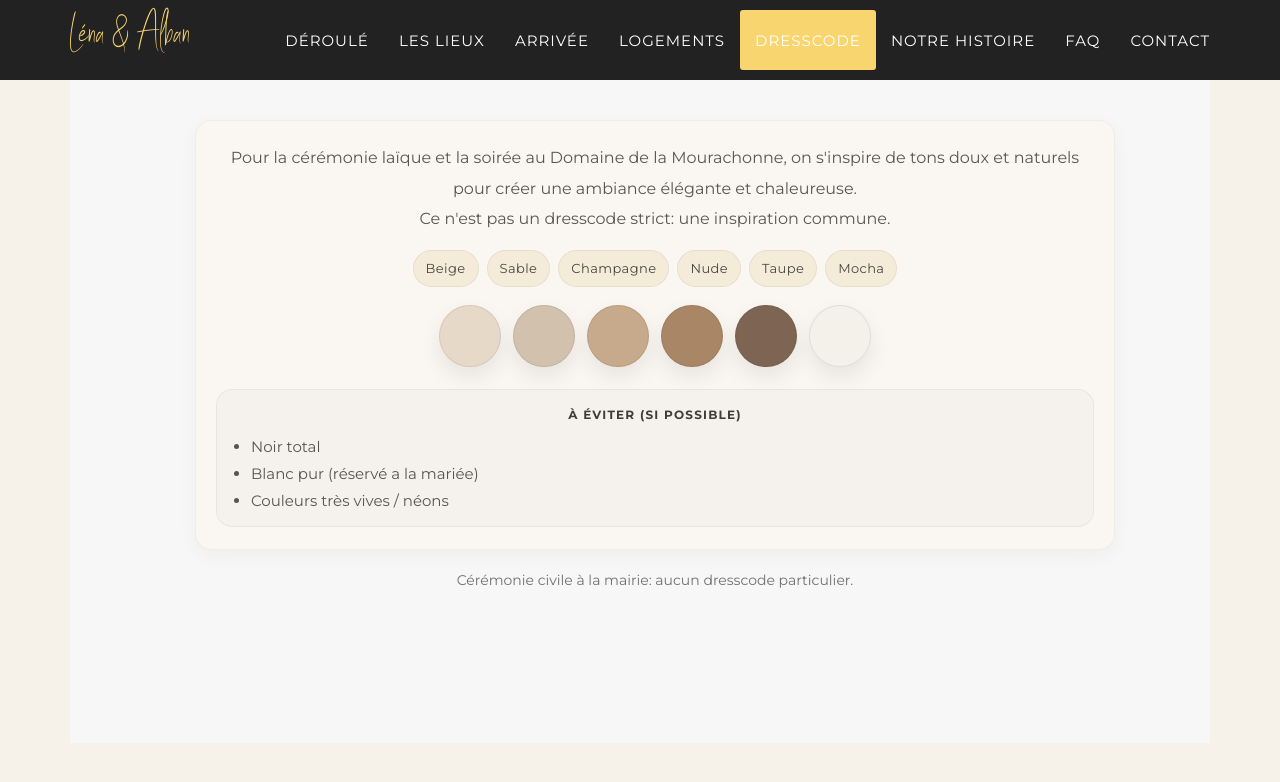
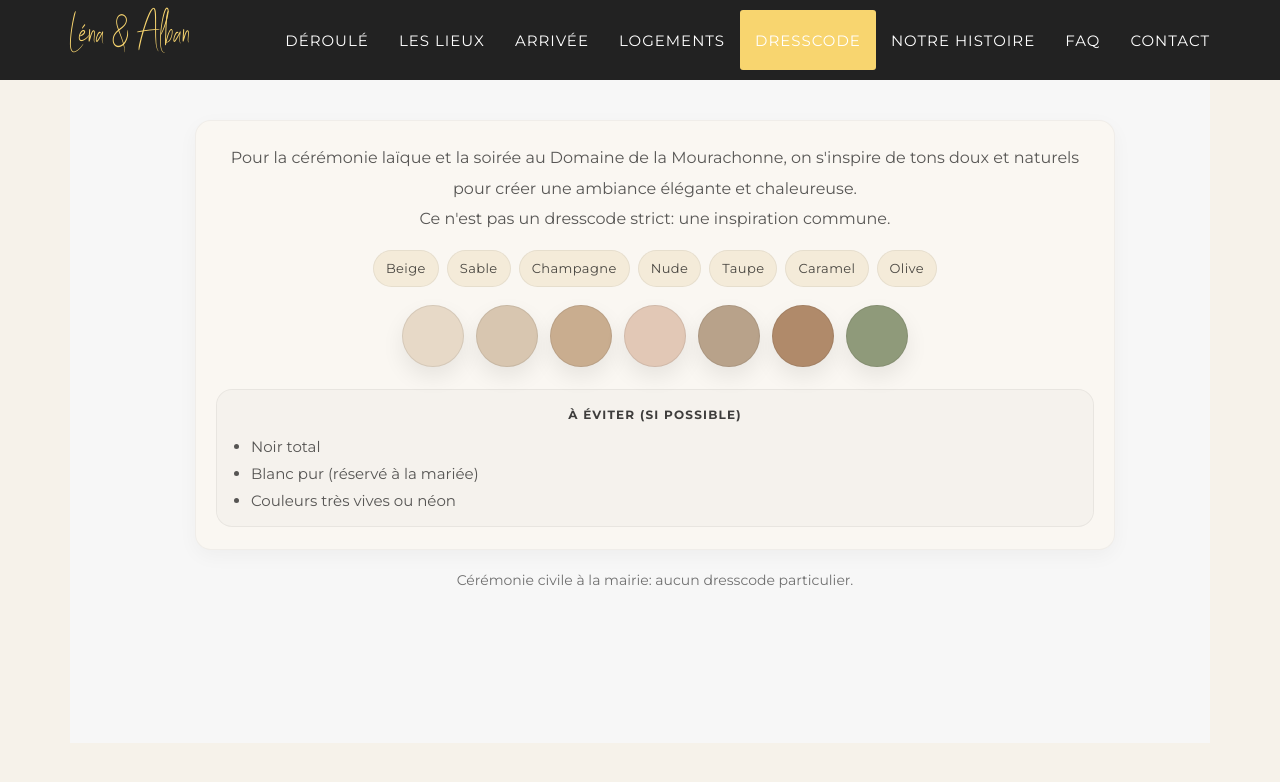
Before and after one commit to LenaAlban/lena-alban-wedding, a Jekyll site: the page built from _fr_pages/index.html, in a window 1280 px wide and 900 px high, scrolled down 5593 px. Shown: the top 782 px of the window. Built offline with Jekyll 4.4.1, drawn with Linux system fonts in a browser that asks for light colours; some web fonts are replaced.

Commit message:
Update dresscode.html

```diff
--- a/_includes/fr_data/dresscode.html
+++ b/_includes/fr_data/dresscode.html
@@ -25,26 +25,31 @@
   <span class="dresscode-badge">Champagne</span>
   <span class="dresscode-badge">Nude</span>
   <span class="dresscode-badge">Taupe</span>
-            <span class="dresscode-badge">Mocha</span>
+  <span class="dresscode-badge">Caramel</span>
+  <span class="dresscode-badge">Olive</span>
 </div>
+
 
 <div class="dresscode-palette" aria-label="Palette de couleurs">
   <span class="swatch" style="--swatch:#e7d9c7" title="Sable"></span>
-            <span class="swatch" style="--swatch:#d2c1ad" title="Beige chaud"></span>
-            <span class="swatch" style="--swatch:#c7a98b" title="Champagne"></span>
-            <span class="swatch" style="--swatch:#a98666" title="Caramel"></span>
-            <span class="swatch" style="--swatch:#7e6553" title="Mocha"></span>
-            <span class="swatch" style="--swatch:#f4f0ea" title="Ivoire doux"></span>
+  <span class="swatch" style="--swatch:#d8c6b0" title="Beige"></span>
+  <span class="swatch" style="--swatch:#c9ad8f" title="Champagne"></span>
+  <span class="swatch" style="--swatch:#e2c8b6" title="Nude"></span>
+  <span class="swatch" style="--swatch:#b8a28a" title="Taupe"></span>
+  <span class="swatch" style="--swatch:#b08a6a" title="Caramel chaud"></span>
+  <span class="swatch" style="--swatch:#8f9a7a" title="Olive doux"></span>
 </div>
+
 
 <div class="dresscode-col">
   <div class="dresscode-col-title">À éviter (si possible)</div>
   <ul class="dresscode-list">
     <li>Noir total</li>
-                <li>Blanc pur (réservé a la mariée)</li>
-                <li>Couleurs très vives / néons</li>
+    <li>Blanc pur (réservé à la mariée)</li>
+    <li>Couleurs très vives ou néon</li>
   </ul>
 </div>
+
           </div>
 
           <p class="dresscode-footnote">
```
Lines whose indentation alone changed are shown as unchanged.
